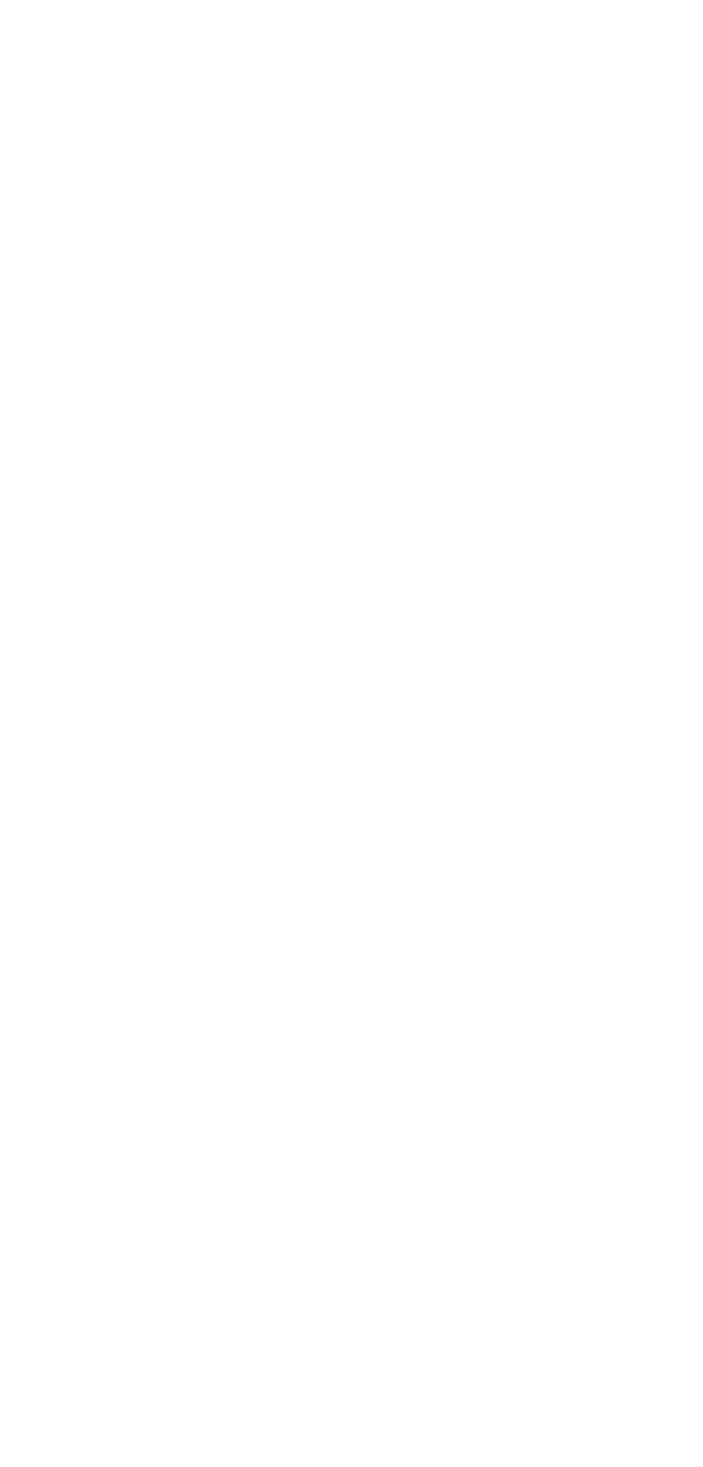
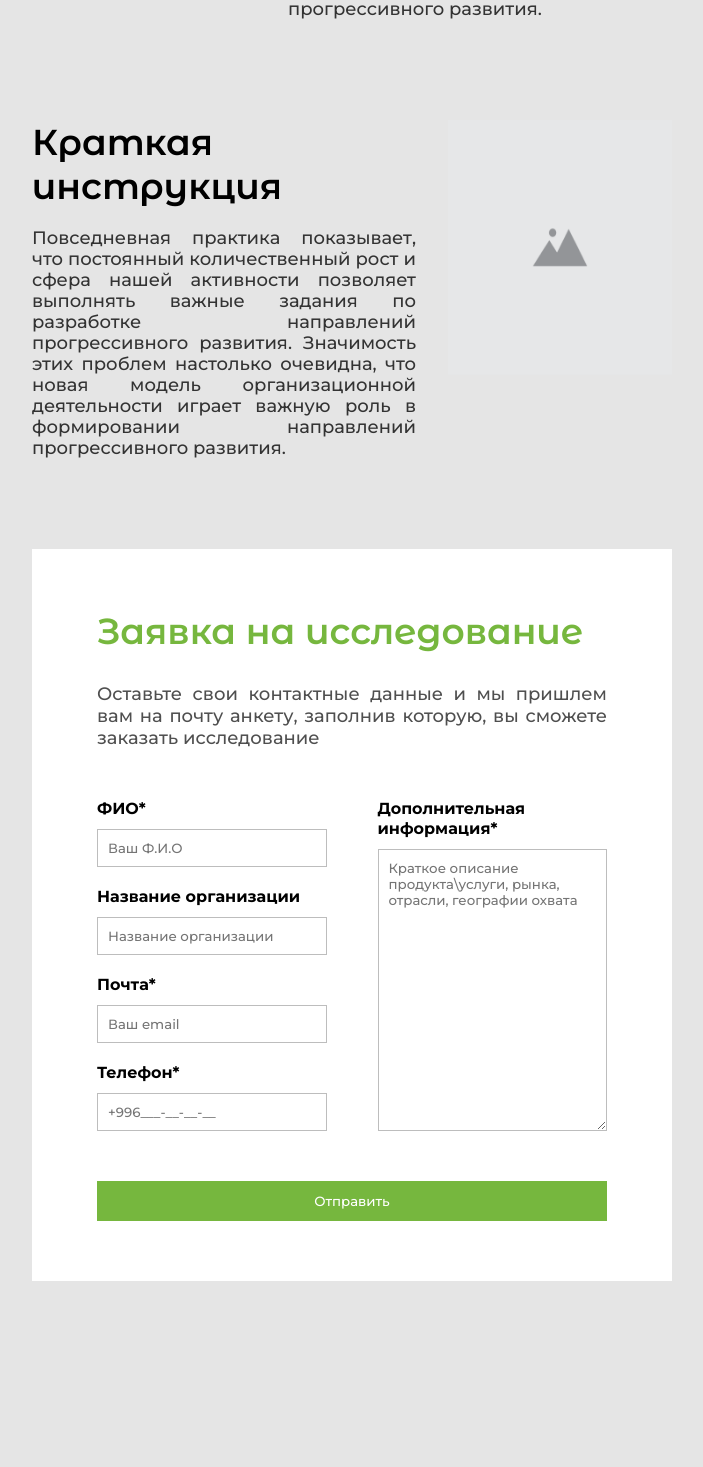
Before and after one commit to Qliento/Frontend, a React (Create React App) app: page /order-research in a window 1280 px wide. Shown: the part 583-2050 px from the top of the page, without its empty margins (288-991 px from the left). Before the commit the page ends 800 px from the top, so only its background shows below. Built offline with nearby package versions, Linux system fonts and the light colour scheme.

Commit message:
made layout of orderPage

```diff
--- a/src/App.js
+++ b/src/App.js
@@ -11,7 +11,8 @@ import RegistOrganization from "./components/registOrganization/regisrtOrganizat
 import About from "./components/about/about";
 import Analitic from './components/analitic/analitic';
 import AnaliticCard from './components/analitic_Card/analiticCard';
-import MarketResearch from "./components/marketResearch/marketResearch"
+import MarketResearch from "./components/marketResearch/marketResearch";
+import OrderResearch from './components/orderResearch/orderResearch';
 
 function App() {
   return (
@@ -28,6 +29,7 @@ function App() {
         <Route path="/analitic" component={Analitic} />
         <Route path="/analiticCard" component={AnaliticCard} />
         <Route path="/market-research" component={MarketResearch} />
+        <Route path="/order-research" component={OrderResearch} />
       </Switch>
       </div>
       <Footer />
--- a/src/components/analitic/analitic.js
+++ b/src/components/analitic/analitic.js
@@ -1,6 +1,6 @@
 import React from 'react';
 import st from "./analitic.module.css";
-
+import { Link } from 'react-router-dom';
 
 const Analitic = () =>{
     const arr = [1, 2, 3, 4, 5, 6];
@@ -14,6 +14,7 @@ const Analitic = () =>{
         <h2>Аналитика</h2>
         <div className={st.analitic_content}>
             {arr.map(elem =>(
+                <Link to="/analiticCard">
                 <div className={st.analitic_card}>
                 <img src={require('./analitic_bg.png')} alt="img" />
                 <div className={st.card_info}>
@@ -22,6 +23,7 @@ const Analitic = () =>{
                     <p>Таким образом дальнейшее развитие различных форм деятельности представляет собой интересный эксперимент проверки дальнейших направлений развития...</p>
                 </div>
             </div>
+            </Link>
             ))}
 
         </div>
--- a/src/components/header/header.js
+++ b/src/components/header/header.js
@@ -63,7 +63,7 @@ const Header = () => (
       <Link to="/"><span>Вопросы и ответы</span></Link>
       <Link to="/market-research"><span>Маркет исследований</span></Link>
       <Link to="/"><span>Продать исследования</span></Link>
-      <Link to="/"><span>Заказать исследования</span></Link>
+      <Link to="/order-research"><span>Заказать исследования</span></Link>
     </div>
     <div className={st.local_basket}>
       <div className={st.localiz}>
--- /dev/null
+++ b/src/components/orderResearch/orderResearch.js
@@ -0,0 +1,49 @@
+import React from 'react';
+import st from './orderResearch.module.css'
+
+
+const OrderResearch = () =>{
+
+    return(
+        <div className={st.order_block}>
+            <div className={st.order_instruct}>
+                <img src={require('./Rectangle 55.png')} alt="img"></img>
+                <div className={st.order_instruct_descrip}>
+                    <h2>Краткая инструкция</h2>
+                    <p>Повседневная практика показывает, что постоянный количественный рост и сфера нашей активности позволяет выполнять важные задания по разработке направлений прогрессивного развития. Значимость этих проблем настолько очевидна, что новая модель организационной деятельности играет важную роль в формировании направлений прогрессивного развития.
+                    </p>
+                </div>
+                <div className={st.order_instruct_descrip}>
+                    <h2>Краткая инструкция</h2>
+                    <p>Повседневная практика показывает, что постоянный количественный рост и сфера нашей активности позволяет выполнять важные задания по разработке направлений прогрессивного развития. Значимость этих проблем настолько очевидна, что новая модель организационной деятельности играет важную роль в формировании направлений прогрессивного развития.
+                    </p>
+                </div>
+                <img src={require('./Rectangle 55.png')}></img>
+            </div>
+            <div className={st.order_form}>
+                <h3>Заявка на исследование</h3>
+                <p>Оставьте свои контактные данные и мы пришлем вам на почту анкету, заполнив которую, вы сможете заказать исследование</p>
+                <form>
+                    <div className={st.form_input_block}>
+                        <label for="name">ФИО*</label>
+                        <input id="name" placeholder="Ваш Ф.И.О"></input>
+                        <label for="companyName">Название организации</label>
+                        <input id="companyName" placeholder="Название организации"></input>
+                        <label for="mail">Почта*</label>
+                        <input id="mail" placeholder="Ваш email"></input>
+                        <label for="phone">Телефон*</label>
+                        <input id="phone" placeholder="+996___-__-__-__"></input>
+                    </div>
+                    <div className={st.form_textarea_block}>
+                        <label for="description">Дополнительная информация*</label>
+                        <textarea id="description" placeholder="Краткое описание продукта\услуги, рынка, отрасли, географии охвата"></textarea>
+                    </div>
+                    <button>Отправить</button>
+                </form>
+            </div>
+        </div>
+    )
+
+}
+
+export default OrderResearch;
--- /dev/null
+++ b/src/components/orderResearch/orderResearch.module.css
@@ -0,0 +1,101 @@
+.order_block{
+    margin: 5% 25%;
+    padding-bottom: 200px;
+}
+
+.order_instruct{
+    display: flex;
+    flex-wrap: wrap;
+    width: 100%;
+    justify-content: space-between;
+}
+
+.order_instruct img{
+    width: 35%;
+    height: 255px;
+    margin-top: 100px;
+}
+
+.order_instruct_descrip{
+    width: 60%;
+    margin-top: 100px;
+}
+
+.order_instruct_descrip h2{
+    font-family: Montserrat Alternates;
+    font-weight: 600;
+    font-size: 36px;
+}
+
+.order_instruct_descrip p{
+    margin-top: 20px;
+    font-size: 18px;
+    color: #333;
+    line-height: 21px;
+    text-align: justify;
+}
+
+.order_form{
+    padding: 60px 65px;
+    background-color: #fff;
+    margin-top: 90px;
+}
+
+.order_form h3{
+    font-family: Montserrat Alternates;
+    font-weight: 600;
+    font-size: 36px;
+    line-height: 44px;
+    color: var(--green);
+}
+
+.order_form p{
+    margin: 30px 0;
+    font-size: 18px;
+    line-height: 22px;
+    text-align: justify;
+    color: #4F4F4F;
+}
+
+.order_form form{
+    display: flex;
+    justify-content: space-between;
+    flex-wrap: wrap;
+}
+
+.order_form form > div{
+    width: 45%;
+}
+
+.form_input_block, .form_textarea_block{
+    display: flex;
+    flex-direction: column;
+}
+
+.form_input_block label, .form_textarea_block label{
+    font-weight: 600;
+    font-size: 16px;
+    line-height: 20px;
+    margin-top: 20px;
+    margin-bottom: 10px;
+}
+
+.form_input_block input{
+    border: 1px solid #BDBDBD;
+    padding: 10px;
+}
+
+.form_textarea_block textarea{
+    height: 100%;
+    border: 1px solid #BDBDBD;
+    padding: 10px;
+}
+
+.order_form form button{
+    margin-top: 50px;
+    background: #76B73E;
+    width: 100%;
+    height: 40px;
+    color: #fff;
+    border: none;
+}
```
Also changed, not shown: src/components/orderResearch/Rectangle 55.png (added).
